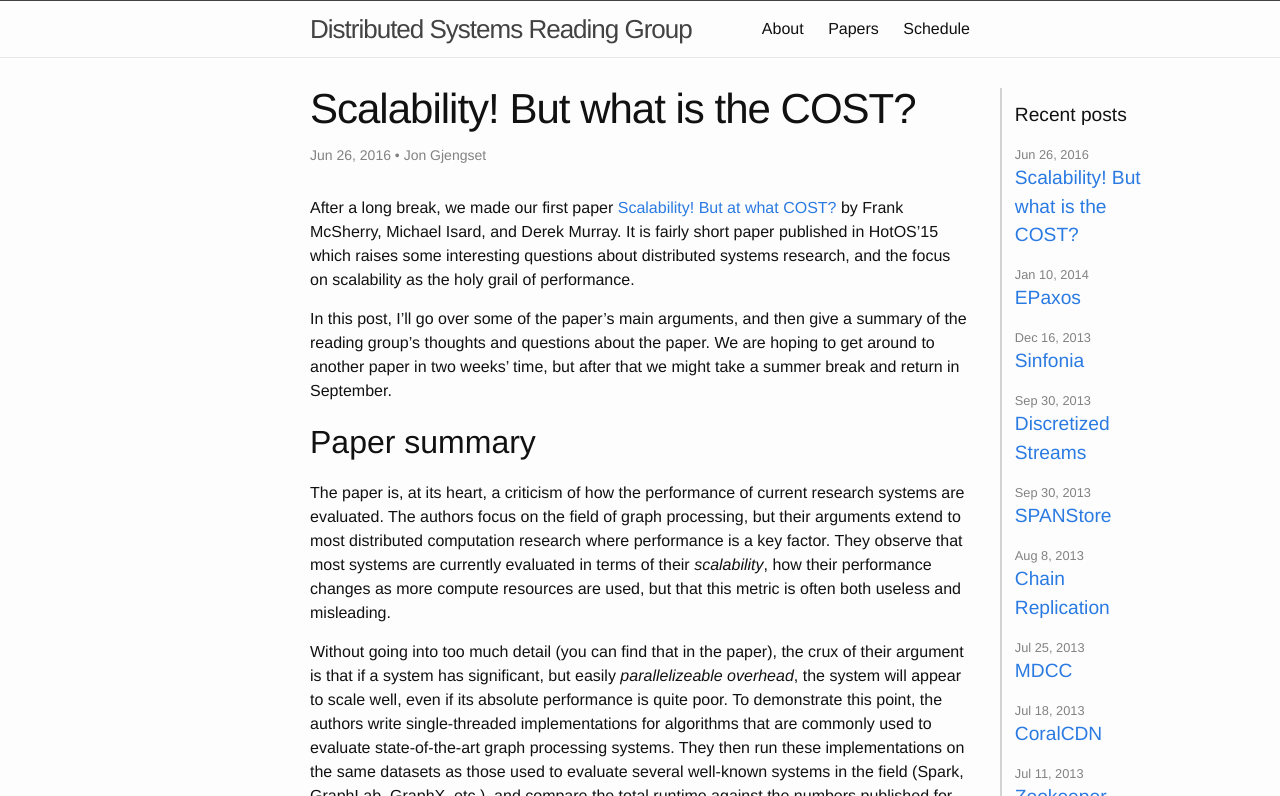
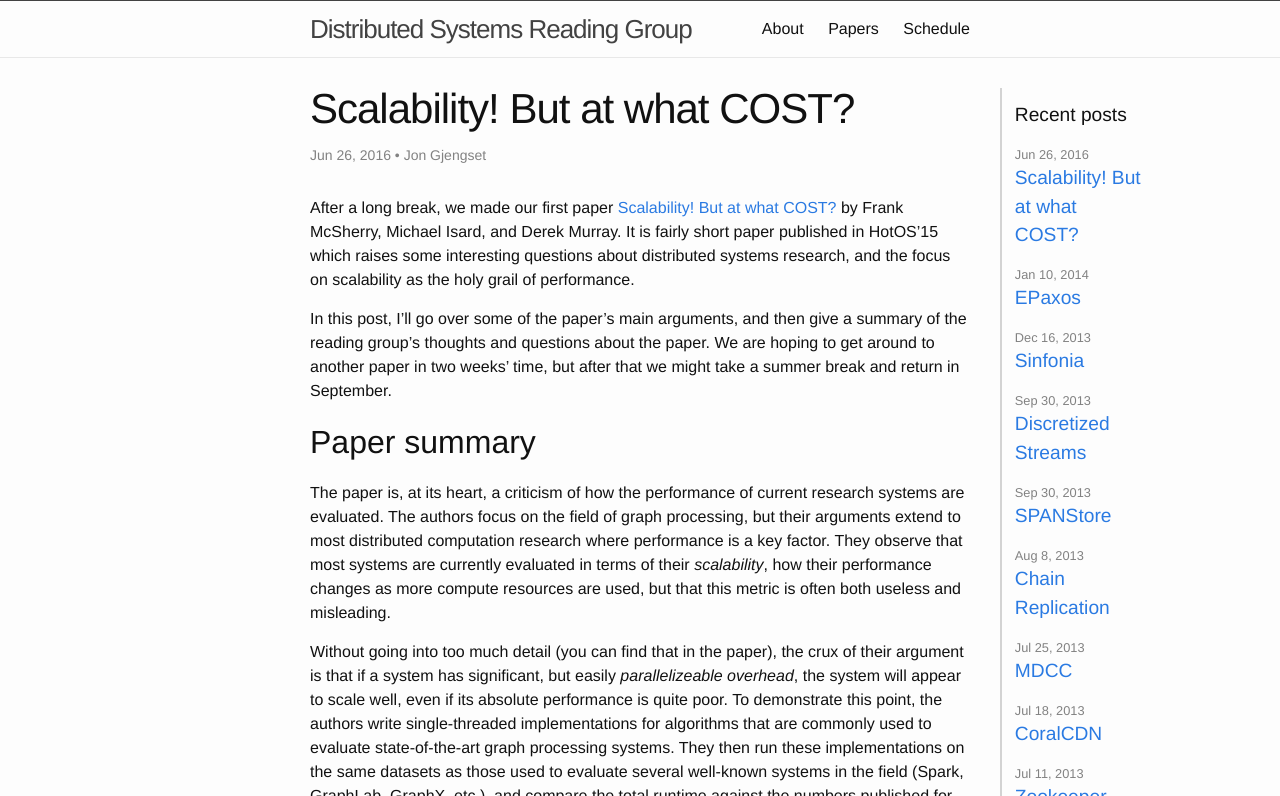
Before and after one commit to mit-pdos/dsrg, a Jekyll site: the page built from _posts/2016-06-26-scalability-cost.markdown, in a window 1280 px wide and 900 px high, cut to the strip 104-900 px from the top of the window. Built offline with Jekyll 4.4.1, drawn with Linux system fonts in a browser that asks for light colours; formulas are drawn with MathJax 3; comment, search, counter and statistics services are not loaded.

Commit message:
Fix the COST title

```diff
--- a/_posts/2016-06-26-scalability-cost.markdown
+++ b/_posts/2016-06-26-scalability-cost.markdown
@@ -1,6 +1,6 @@
 ---
 layout: post
-title: "Scalability! But what is the COST?"
+title: "Scalability! But at what COST?"
 author: Jon Gjengset
 date: 2016-06-26 12:14
 comments: true
```
